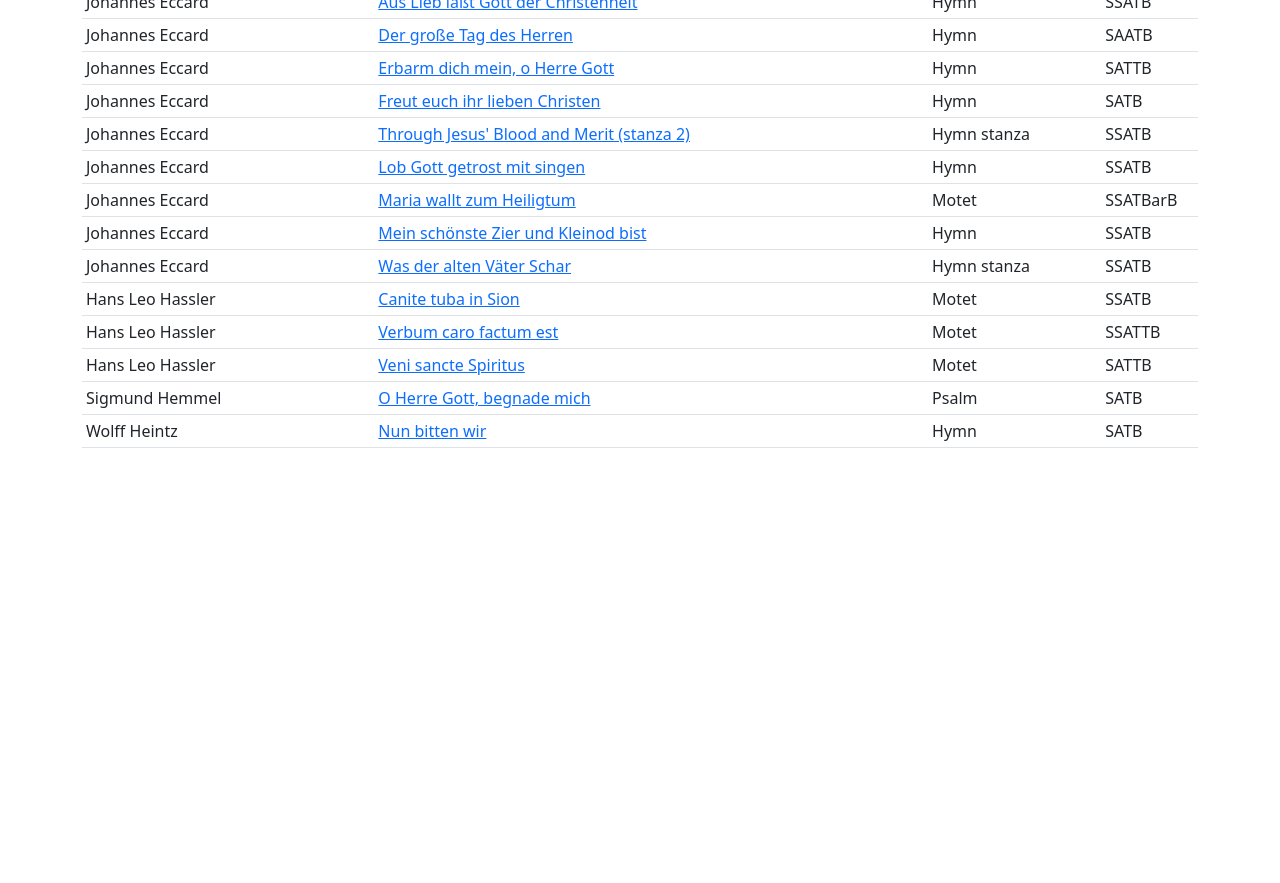
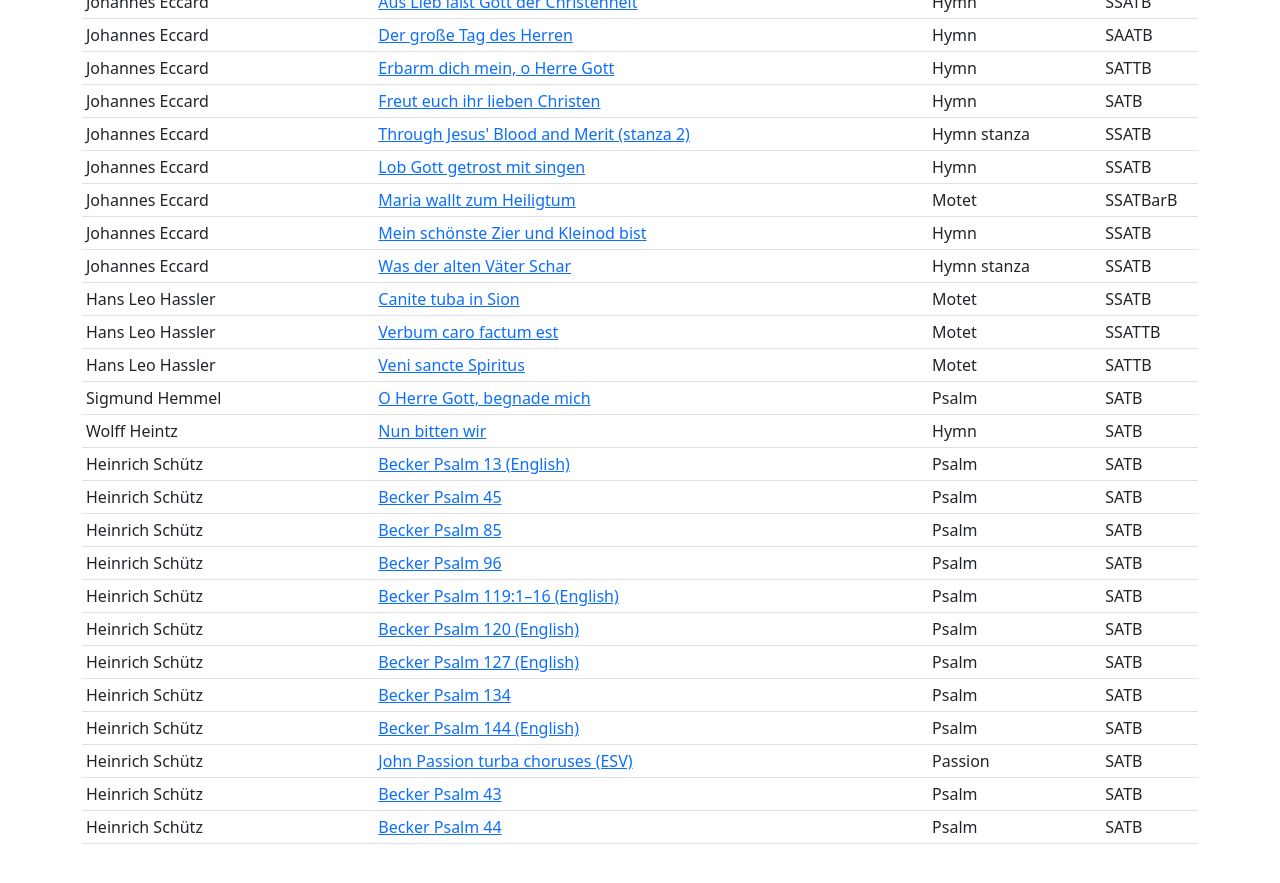
Before and after one commit to coranglais16/liturgical-music, a Jekyll site: the page built from docs/index.md, in a window 1280 px wide and 900 px high, scrolled down 2254 px. Shown: the top 883 px of the window. Built offline with Jekyll 4.4.1, drawn with Linux system fonts in a browser that asks for light colours; our own code applies the rules of GitHub Pages for plain Markdown files; before the commit the page ends 2758 px from its top, so only the background shows below that.

Commit message:
add Schütz

```diff
--- a/docs/_data/database.yml
+++ b/docs/_data/database.yml
@@ -503,3 +503,87 @@
   composer: Wolff Heintz
   genre: Hymn
   voicing: SATB
+
+-
+  path: /assets/pdf/Schutz Becker Psalm 13.pdf
+  title: Becker Psalm 13 (English)
+  composer: Heinrich Schütz
+  genre: Psalm
+  voicing: SATB
+
+-
+  path: /assets/pdf/Schütz Becker Psalm 45.pdf
+  title: Becker Psalm 45
+  composer: Heinrich Schütz
+  genre: Psalm
+  voicing: SATB
+
+-
+  path: /assets/pdf/Schütz Becker Psalm 85.pdf
+  title: Becker Psalm 85
+  composer: Heinrich Schütz
+  genre: Psalm
+  voicing: SATB
+
+-
+  path: /assets/pdf/Schütz Becker Psalm 96.pdf
+  title: Becker Psalm 96
+  composer: Heinrich Schütz
+  genre: Psalm
+  voicing: SATB
+
+-
+  path: /assets/pdf/Schütz Becker Psalm 119.pdf
+  title: Becker Psalm 119:1–16 (English)
+  composer: Heinrich Schütz
+  genre: Psalm
+  voicing: SATB
+
+-
+  path: /assets/pdf/Schutz Becker Psalm 120.pdf
+  title: Becker Psalm 120 (English)
+  composer: Heinrich Schütz
+  genre: Psalm
+  voicing: SATB
+
+-
+  path: /assets/pdf/Schütz Becker Psalm 127.pdf
+  title: Becker Psalm 127 (English)
+  composer: Heinrich Schütz
+  genre: Psalm
+  voicing: SATB
+
+-
+  path: /assets/pdf/Schütz Becker Psalm 134.pdf
+  title: Becker Psalm 134
+  composer: Heinrich Schütz
+  genre: Psalm
+  voicing: SATB
+
+-
+  path: /assets/pdf/Schütz Becker Psalm 144.pdf
+  title: Becker Psalm 144 (English)
+  composer: Heinrich Schütz
+  genre: Psalm
+  voicing: SATB
+
+-
+  path: /assets/pdf/Schütz John Passion ESV.pdf
+  title: John Passion turba choruses (ESV)
+  composer: Heinrich Schütz
+  genre: Passion
+  voicing: SATB
+
+-
+  path: /assets/pdf/Schütz Becker Psalm 43.pdf
+  title: Becker Psalm 43
+  composer: Heinrich Schütz
+  genre: Psalm
+  voicing: SATB
+
+-
+  path: /assets/pdf/Schütz Becker Psalm 44.pdf
+  title: Becker Psalm 44
+  composer: Heinrich Schütz
+  genre: Psalm
+  voicing: SATB
```
Also changed, not shown: 12 other files.
